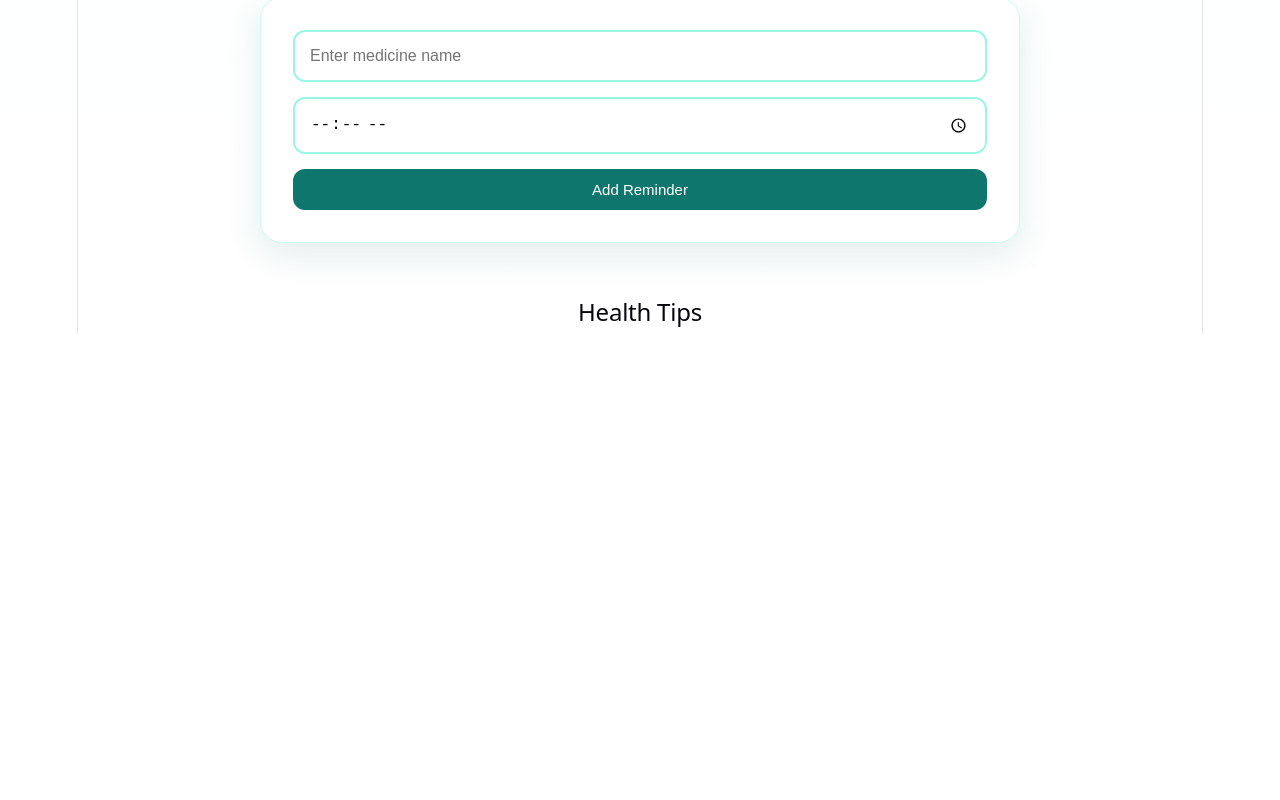
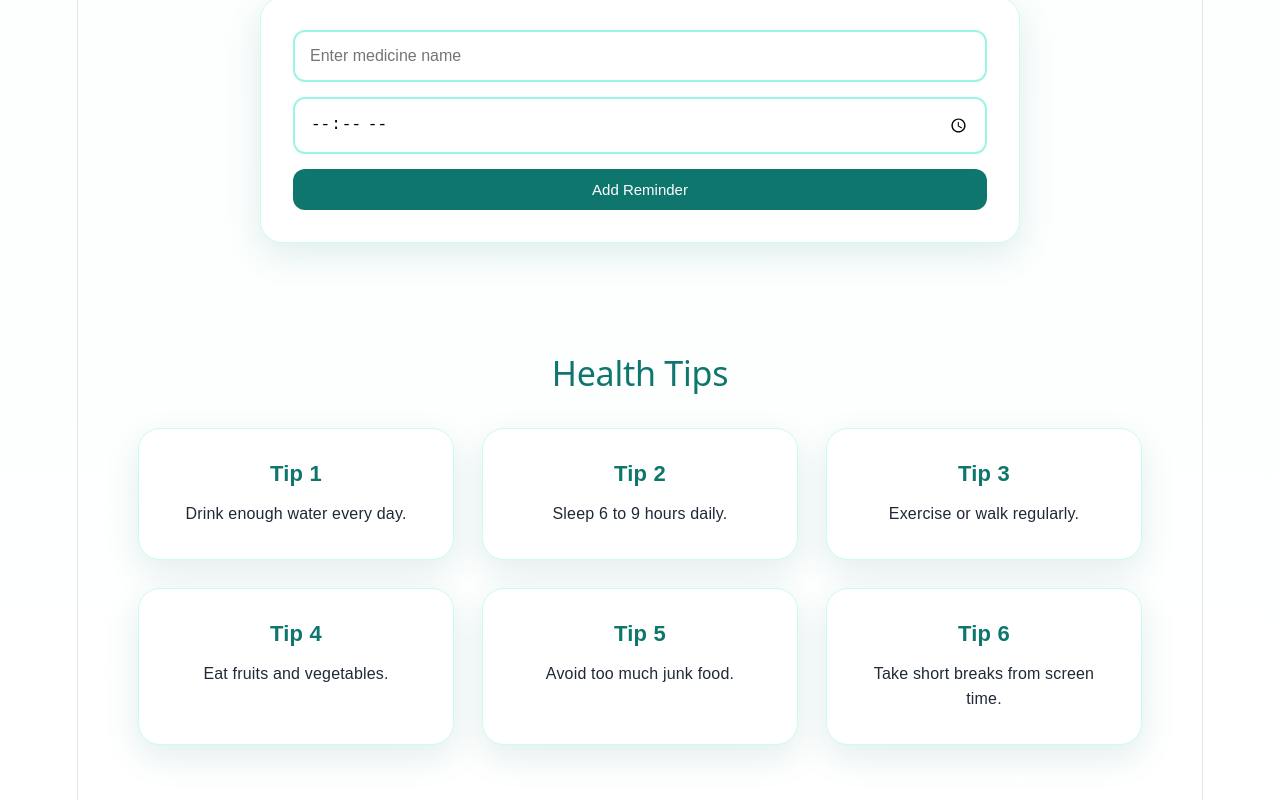
Before and after one commit to DDas12345/smart-health-assistant, a React (Vite) app: page / in a window 1280 px wide. Shown: the part 2646-3446 px from the top of the page. Before the commit the page ends 2980 px from the top, so only its background shows below. Built offline with nearby package versions, Linux system fonts and the light colour scheme.

Commit message:
Added health tips section

```diff
--- a/src/components/HealthTips.jsx
+++ b/src/components/HealthTips.jsx
@@ -1,10 +1,26 @@
-import React from 'react'
+function HealthTips() {
+    const tips = [
+        'Drink enough water every day.',
+        'Sleep 6 to 9 hours daily.',
+        'Exercise or walk regularly.',
+        'Eat fruits and vegetables.',
+        'Avoid too much junk food.',
+        'Take short breaks from screen time.'
+    ]
 
-function HealthTips() {
     return (
-        <div>
+        <section className="section" id="tips">
             <h2>Health Tips</h2>
-        </div>
+
+            <div className="features-grid">
+                {tips.map((tip, index) => (
+                    <div className="feature-card" key={index}>
+                        <h3>Tip {index + 1}</h3>
+                        <p>{tip}</p>
+                    </div>
+                ))}
+            </div>
+        </section>
     )
 }
 
```
